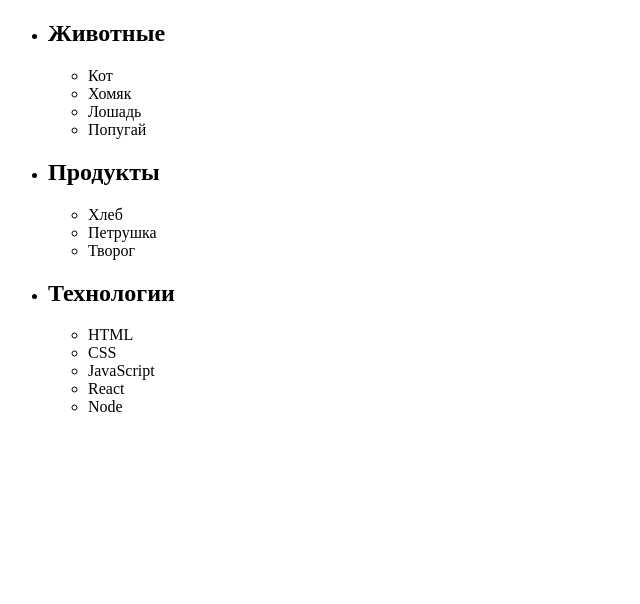
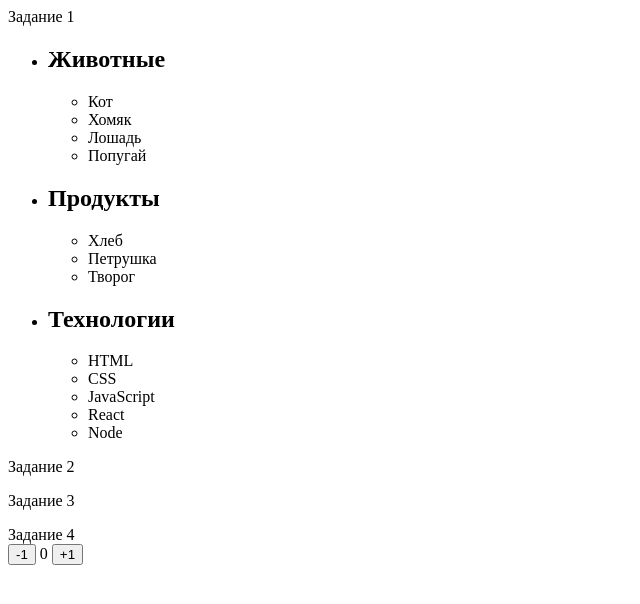
Before and after one commit to Yegor799/goit-js-hw-07, a plain HTML site: page index.html in a window 1280 px wide. Shown: the whole page, without its empty margins (0-640 px from the left). Drawn offline with Linux system fonts and the light colour scheme.

Commit message:
Добавил разметку

```diff
--- a/index.html
+++ b/index.html
@@ -4,8 +4,12 @@
     <meta charset="UTF-8" />
     <meta name="viewport" content="width=device-width, initial-scale=1.0" />
     <title>Document</title>
+    <link rel="stylesheet" href="./styles.css" />
   </head>
+
   <body>
+    Задание 1
+
     <ul id="categories">
       <li class="item">
         <h2>Животные</h2>
@@ -38,5 +42,26 @@
         </ul>
       </li>
     </ul>
+
+    Задание 2
+
+    <ul id="ingredients"></ul>
+
+    Задание 3
+
+    <ul id="gallery"></ul>
+
+    Задание 4
+
+    <div id="counter">
+      <button type="button" data-action="decrement">-1</button>
+      <span id="value">0</span>
+      <button type="button" data-action="increment">+1</button>
+    </div>
+
+    <!-- <script src="./js/task-1.js" type="module"></script> -->
+    <!-- <script src="./js/task-2.js" type="module"></script> -->
+    <!-- <script src="./js/task-3.js" type="module"></script> -->
+    <script src="./js/task-4.js" type="module"></script>
   </body>
 </html>
```
